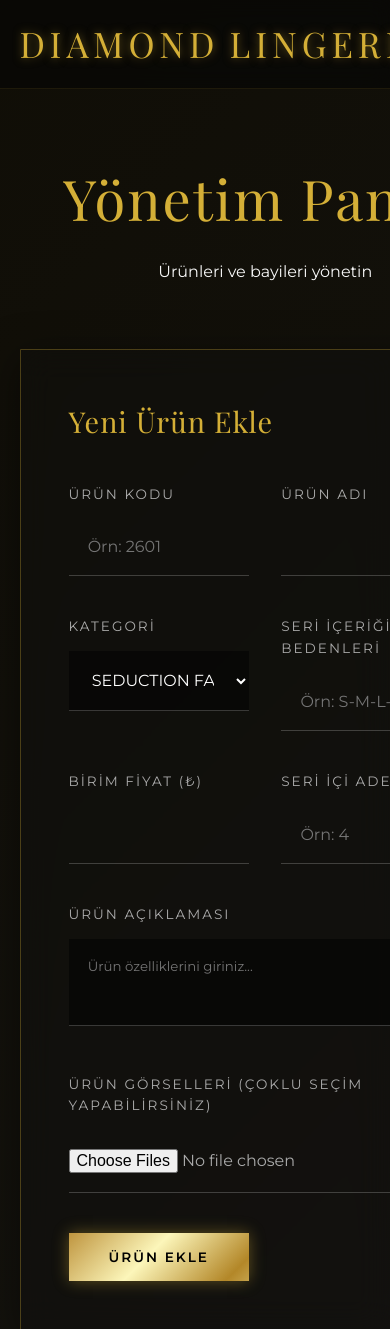
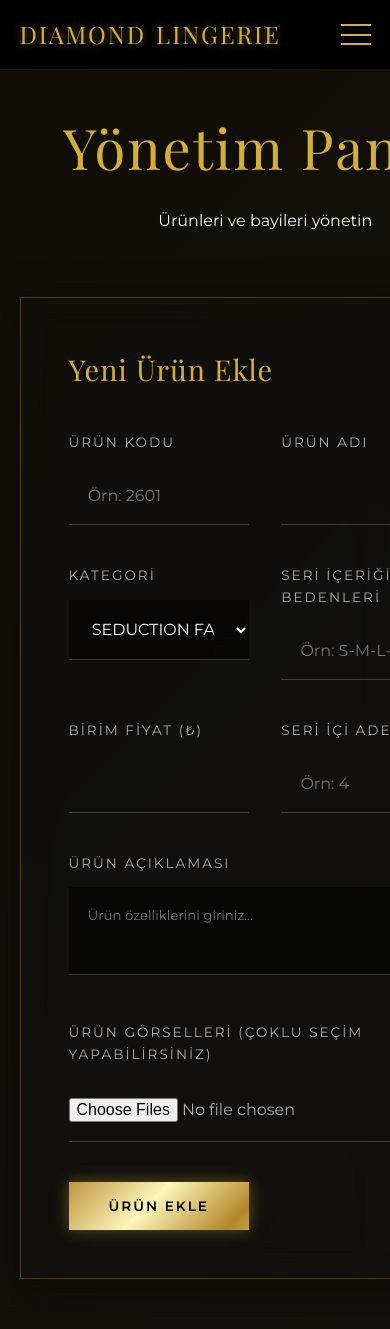
Before and after one commit to baran11111111/diamond-lingerie, a Flask app: page /admin in a window 390 px wide. Shown: the top 1329 px of the page. Run offline with Flask 3, Linux system fonts and the light colour scheme; a user stored in the database is signed in; data comes from the database, SQL or seed files in the repository; some web fonts are replaced.

Commit message:
telefon dik konum kesin duzeltme

```diff
--- a/static/css/style.css
+++ b/static/css/style.css
@@ -961,3 +961,37 @@ input:focus {
         width: 80%;
     }
 }
+
+/* --- TELEFON DİK KONUM (PORTRAIT) DÜZELTMESİ --- */
+@media screen and (max-width: 768px) {
+
+    /* 1. Navbar'ın yüksekliğini sabitle ve içeriği aşağı it */
+    .navbar {
+        height: 70px !important;
+        /* Standart bir yükseklik */
+        padding: 0 5% !important;
+        position: fixed !important;
+        /* Üstte çakılı kalsın */
+        top: 0;
+        left: 0;
+        width: 100%;
+        background: #000 !important;
+        z-index: 9999;
+    }
+
+    /* 2. Tüm sayfayı Navbar boyutu kadar aşağı kaydır (Görünmeyen kısmı kurtarır) */
+    body {
+        padding-top: 70px !important;
+    }
+
+    /* 3. Dashboard başlığının (Tüm Koleksiyon) Navbar'ın altında kalmasını engelle */
+    .container {
+        padding-top: 2rem !important;
+    }
+
+    /* 4. Logonun boyutunu telefona göre bir tık küçült (Sığmama sorunu için) */
+    .text-logo {
+        font-size: 1.5rem !important;
+        letter-spacing: 2px !important;
+    }
+}
```
